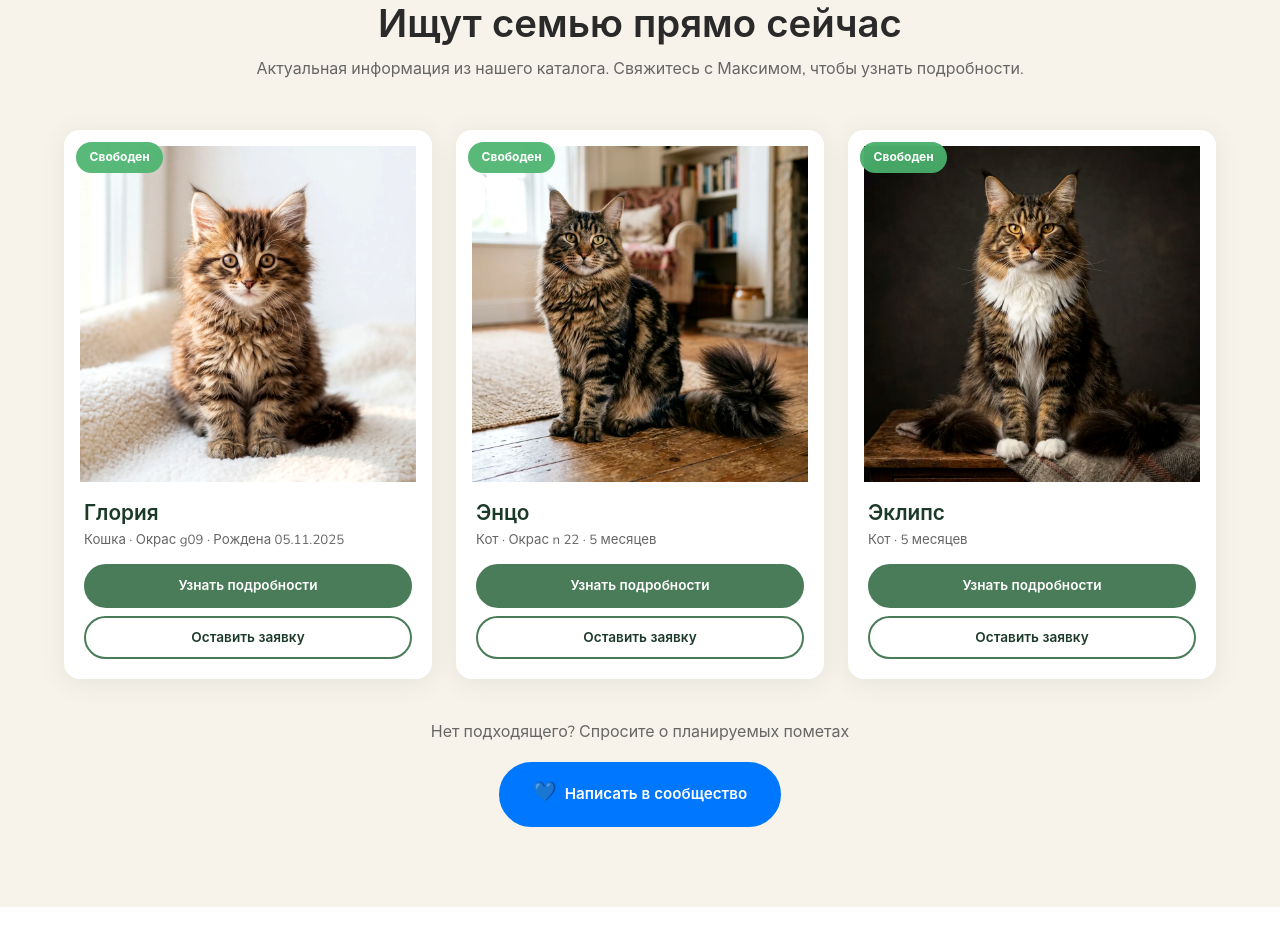
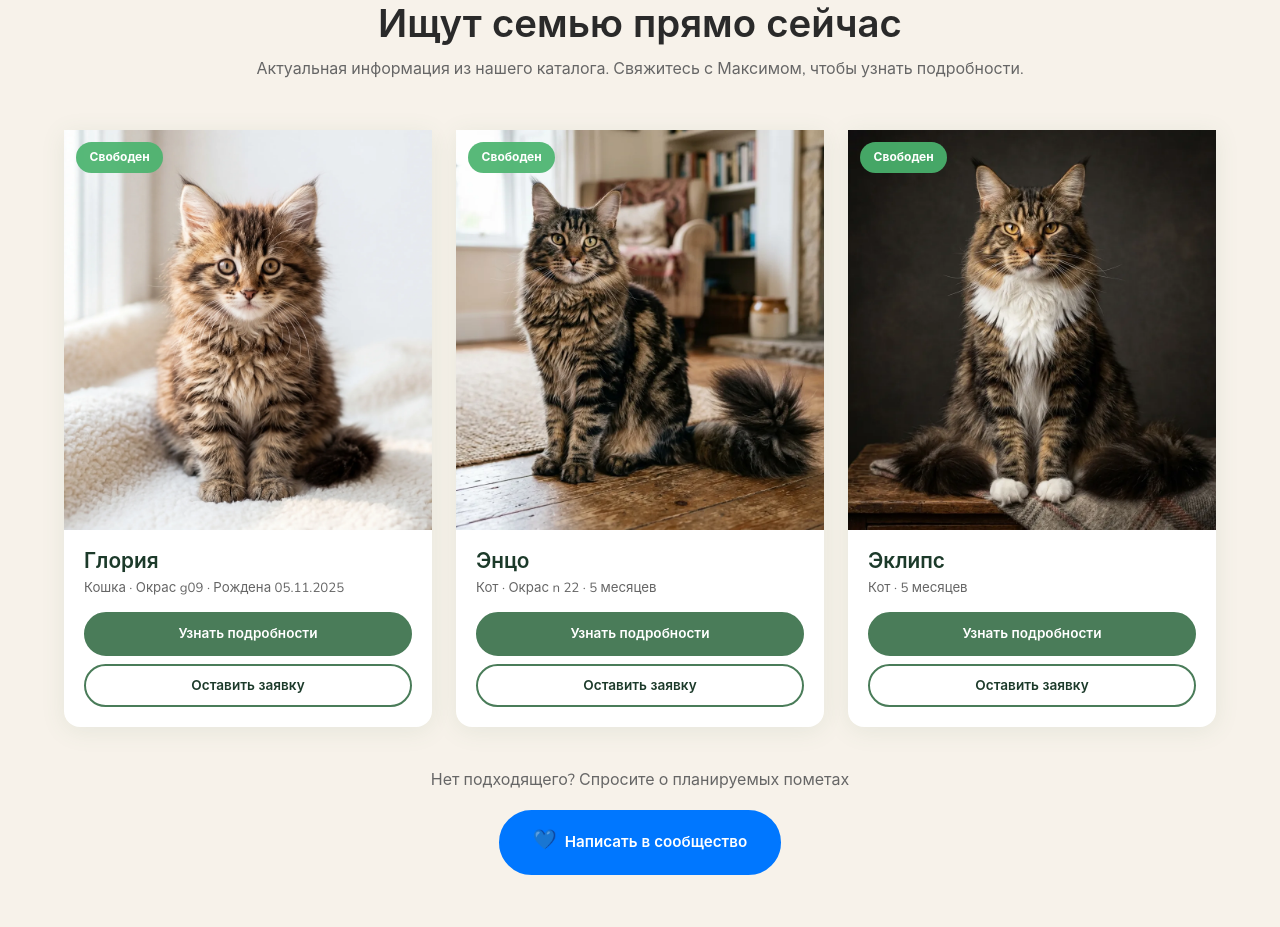
Before and after one commit to Xyling12/maclen-website, a website: page index.html in a window 1280 px wide. Shown: the part 2119-3046 px from the top of the page. Drawn offline with nearby package versions, Linux system fonts and the light colour scheme; no server answers; animation ran at ten frames a second.

Commit message:
Make cards taller, pull photo down, remove top border radius

```diff
--- a/css/style.css
+++ b/css/style.css
@@ -522,6 +522,8 @@ section { padding: 5rem 0; }
   overflow: hidden;
   box-shadow: var(--shadow);
   transition: var(--transition);
+
+  border-radius: 0 0 var(--radius) var(--radius) !important;
 }
 .kitten-card:hover {
   transform: translateY(-6px);
@@ -529,32 +531,23 @@ section { padding: 5rem 0; }
 }
 .kitten-card__img {
   position: relative;
-  aspect-ratio: 4 / 5;
+  height: 400px; /* Force larger height */
   overflow: hidden;
-
-  aspect-ratio: auto !important;
-  height: auto;
-
-  padding: 1rem 1rem 0 1rem;
-  background: var(--white);
-  border-radius: 0;
+  background: var(--sand-light);
 }
 .kitten-card__img img {
-  width: 100%; height: 100%;
-  object-fit: cover;
-  object-position: top center;
-  background-color: var(--sand-light);
-  object-position: top center;
-  filter: saturate(1.15) contrast(1.05);
-  image-rendering: -webkit-optimize-contrast;
+  width: 100%;
+  height: 100%;
+  object-fit: cover !important;
+  object-position: center 8% !important; /* Pull image down */
   transition: transform .5s ease;
-
-  height: auto !important;
-  object-fit: contain !important;
-}
-.kitten-card:hover .kitten-card__img img { transform: scale(1.06);
-  height: auto !important;
-  object-fit: contain !important;
+}
+.kitten-card:hover .kitten-card__img img {
+  width: 100%;
+  height: 100%;
+  object-fit: cover !important;
+  object-position: center 8% !important; /* Pull image down */
+  transition: transform .5s ease;
 }
 .kitten-card__img-overlay {
   position: absolute;
```
